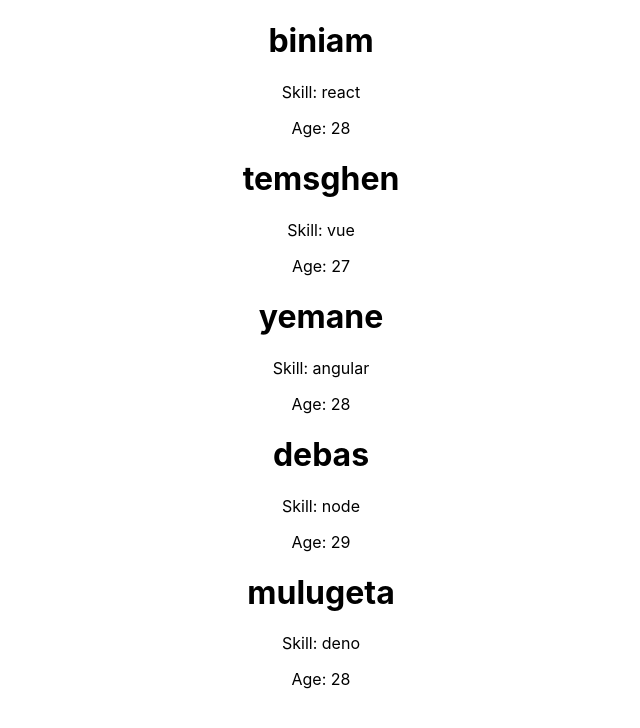
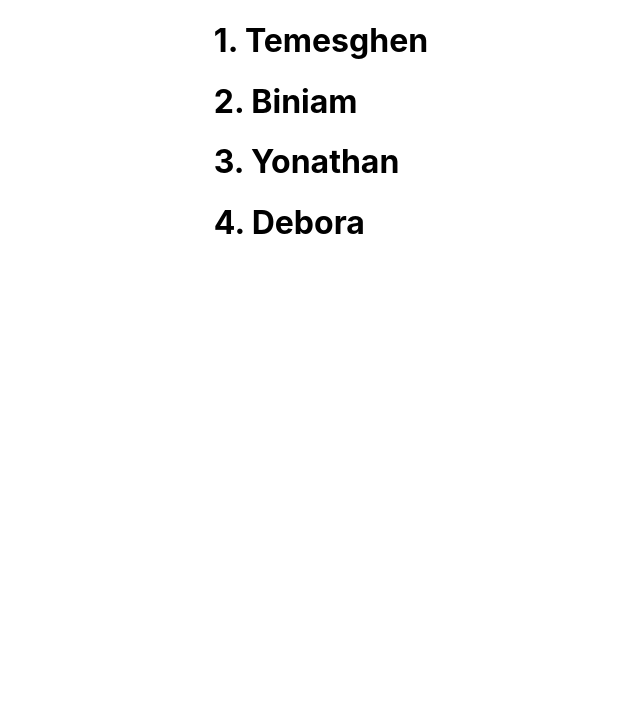
Before and after one commit to temesghentekeste/react-hello-world, a React (Create React App) app: page / in a window 1280 px wide. Shown: the top 728 px of the page, without its empty margins (319-959 px from the left). Built offline with nearby package versions, Linux system fonts and the light colour scheme.

Commit message:
Index As a Key as Anti Pattern

```diff
--- a/src/App.css
+++ b/src/App.css
@@ -1,5 +1,7 @@
 .App {
-  text-align: center;
+  text-align: justify;
+  display: flex;
+  justify-content: center;
 }
 
 .App-logo {
--- a/src/App.js
+++ b/src/App.js
@@ -10,6 +10,7 @@ import EventBinding from './components/EventBinding';
 import Parent from './components/Parent';
 import ConditionalRendering from './components/ConditionalRendering';
 import ListRendering from './components/ListRendering';
+import IndexAsAKey from './components/IndexAsAKey';
 
 function App() {
   return (
@@ -30,8 +31,9 @@ function App() {
     <EventBinding/>
     <Parent/>
     <ConditionalRendering/>
-    */}
     <ListRendering/>
+  */}
+  <IndexAsAKey/>
     </div>
   );
 }
--- /dev/null
+++ b/src/components/IndexAsAKey.js
@@ -0,0 +1,13 @@
+import React from 'react'
+
+function IndexAsAKey() {
+  const names = ['Temesghen', 'Biniam', 'Yonathan', 'Debora']
+const namesList = names.map( (name, index) => <h1 key={index}>{ `${index+1}. ${name}`}</h1>)
+  return (
+    <div>
+      {namesList}
+    </div>
+  )
+}
+
+export default IndexAsAKey
```
Also changed, not shown: notes.txt (added).
